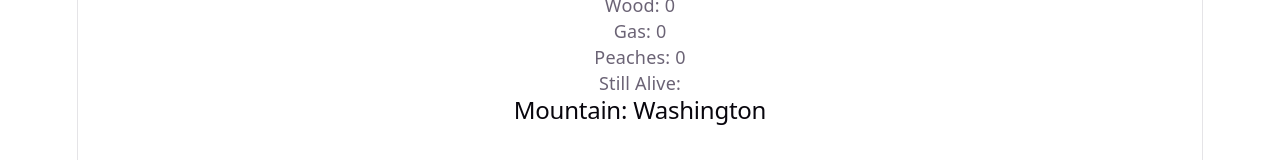
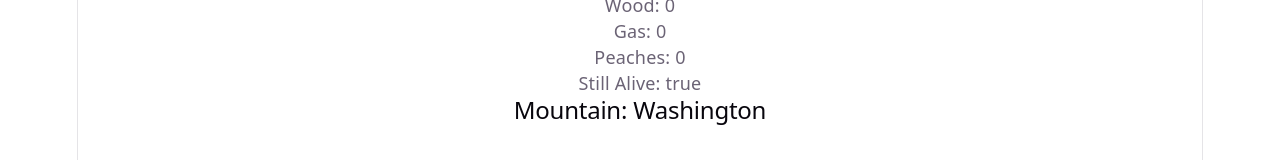
Before and after one commit to Scripting-Java/TerraPeak, a React (Vite) app: page / in a window 1280 px wide. Shown: the part 625-785 px from the top of the page. Built offline with nearby package versions, Linux system fonts and the light colour scheme.

Commit message:
fixed the lost stuff

```diff
--- a/src/App.tsx
+++ b/src/App.tsx
@@ -86,15 +86,14 @@ function App() {
       <button onClick={() => handlePopulation("farmer", 1)}>Add farmers</button>
       <button onClick={() => handlePopulation("farmer", -1)}>Subtract farmer</button>
       <p>{current.population.farmers} farmers</p>
-      <button onClick={()=>handleCycle()}>Run A Cycle</button>
+      <button onClick={handleCycle}>Run A Cycle</button>
       <h2>Resources</h2>
       <p>Wood: {current.resources.wood}</p>
       <p>Gas: {current.resources.gas}</p>
       <p>Peaches: {current.resources.peaches}</p>
-      <p>Still Alive: {!current.lost}</p>
+      <p>Still Alive: {String(!current.lost)}</p>
       <h2>Mountain: {current.mountain}</h2>
     </div>
   )
 }
-
 export default App
```
